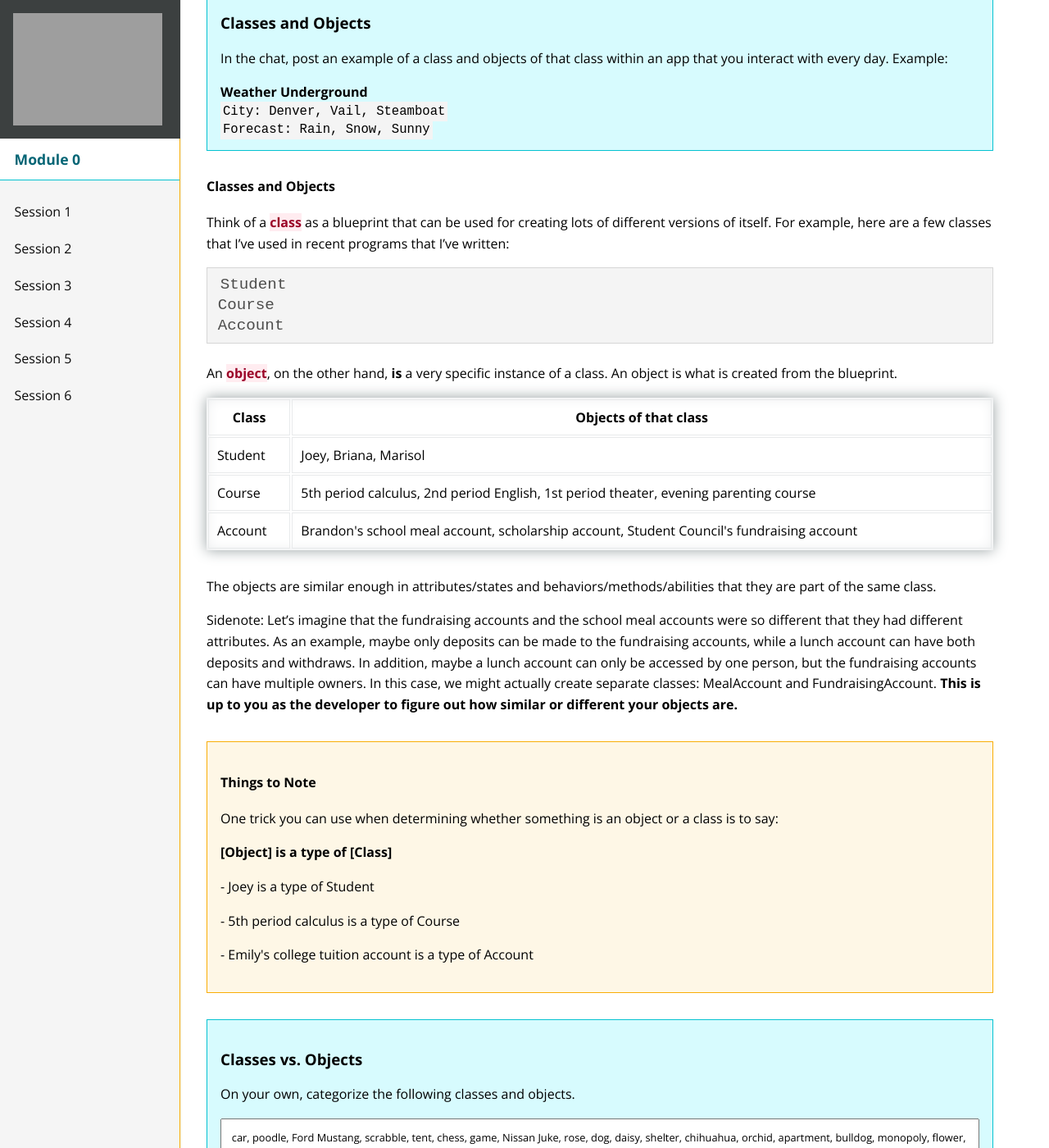
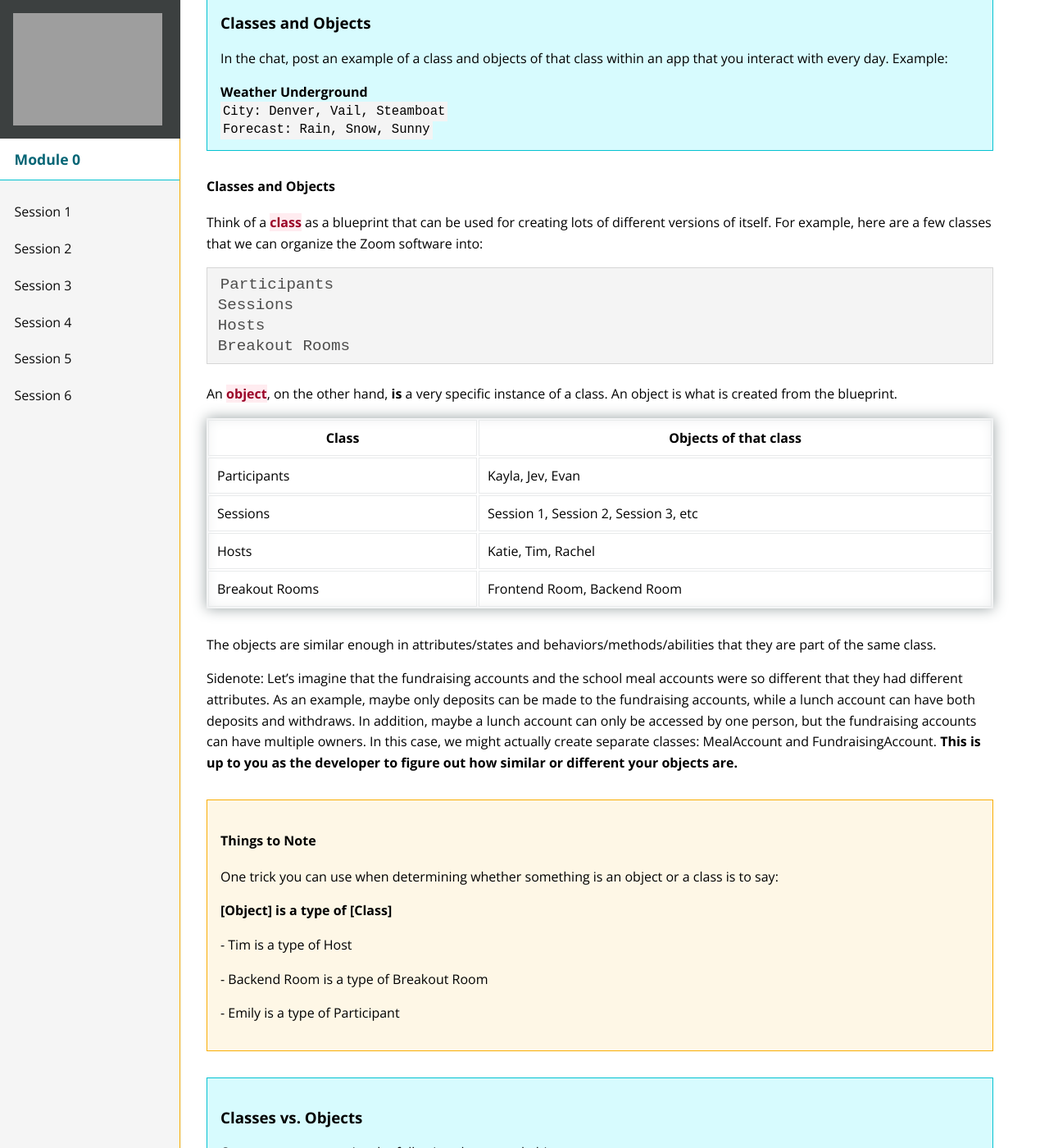
Before and after one commit to turingschool/mod-0-curriculum, a Jekyll site: the page built from session5/index.md, in a window 1280 px wide and 1400 px high, scrolled down 5386 px. Shown: the whole window at 82% size. Built offline with Jekyll 4.4.1, drawn with Linux system fonts in a browser that asks for light colours; nearby versions of some CDN libraries.

Commit message:
Update classes and objects example to use Zoom

````diff
--- a/session5/index.md
+++ b/session5/index.md
@@ -209,12 +209,13 @@ We group these objects because they have similar attributes/states and behaviors
 
 #### Classes and Objects
 
-Think of a <span class="vocab">class</span> as a blueprint that can be used for creating lots of different versions of itself. For example, here are a few classes that I've used in recent programs that I've written:
+Think of a <span class="vocab">class</span> as a blueprint that can be used for creating lots of different versions of itself. For example, here are a few classes that we can organize the Zoom software into:
 
 ```
-Student
-Course
-Account
+Participants
+Sessions
+Hosts
+Breakout Rooms
 ```
 
 An <span class="vocab">object</span>, on the other hand, **is** a very specific instance of a class. An object is what is created from the blueprint.
@@ -228,16 +229,20 @@ An <span class="vocab">object</span>, on the other hand, **is** a very specific
   </thead>
   <tbody>
     <tr>
-      <td>Student</td>
-      <td>Joey, Briana, Marisol</td>
+      <td>Participants</td>
+      <td>Kayla, Jev, Evan</td>
     </tr>
     <tr>
-      <td>Course</td>
-      <td>5th period calculus, 2nd period English, 1st period theater, evening parenting course</td>
+      <td>Sessions</td>
+      <td>Session 1, Session 2, Session 3, etc</td>
     </tr>
     <tr>
-      <td>Account</td>
-      <td>Brandon's school meal account, scholarship account, Student Council's fundraising account</td>
+      <td>Hosts</td>
+      <td>Katie, Tim, Rachel</td>
+    </tr>
+    <tr>
+      <td>Breakout Rooms</td>
+      <td>Frontend Room, Backend Room</td>
     </tr>
   </tbody>
 </table>
@@ -250,9 +255,9 @@ Sidenote: Let's imagine that the fundraising accounts and the school meal accoun
   <h4>Things to Note</h4>
   <p>One trick you can use when determining whether something is an object or a class is to say:</p>
   <p><strong>[Object] is a type of [Class]</strong></p>
-  <p>- Joey is a type of Student</p>
-  <p>- 5th period calculus is a type of Course</p>
-  <p>- Emily's college tuition account is a type of Account</p>
+  <p>- Tim is a type of Host</p>
+  <p>- Backend Room is a type of Breakout Room</p>
+  <p>- Emily is a type of Participant</p>
 </div>
 
 <div class="try-it">
````
